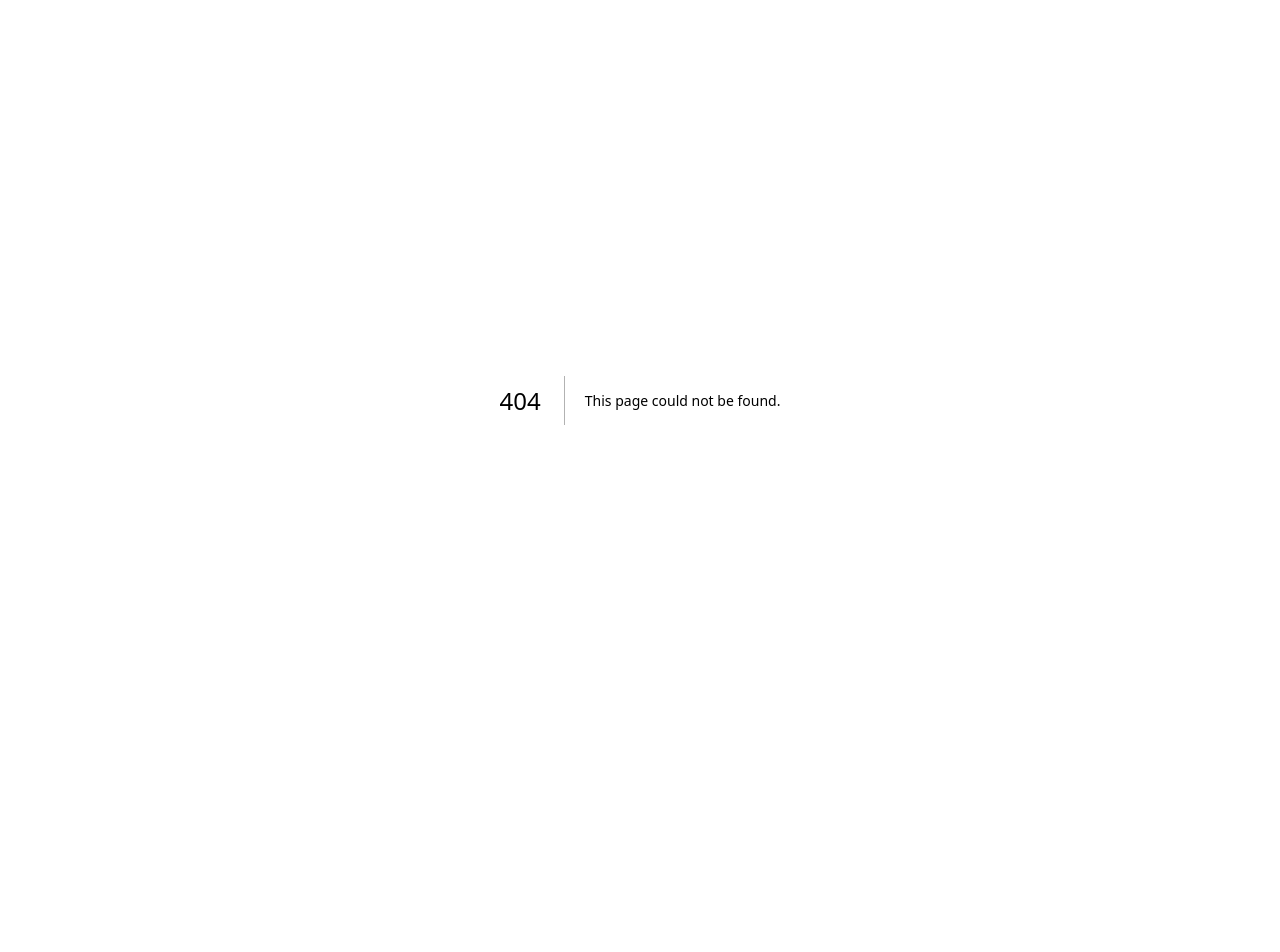
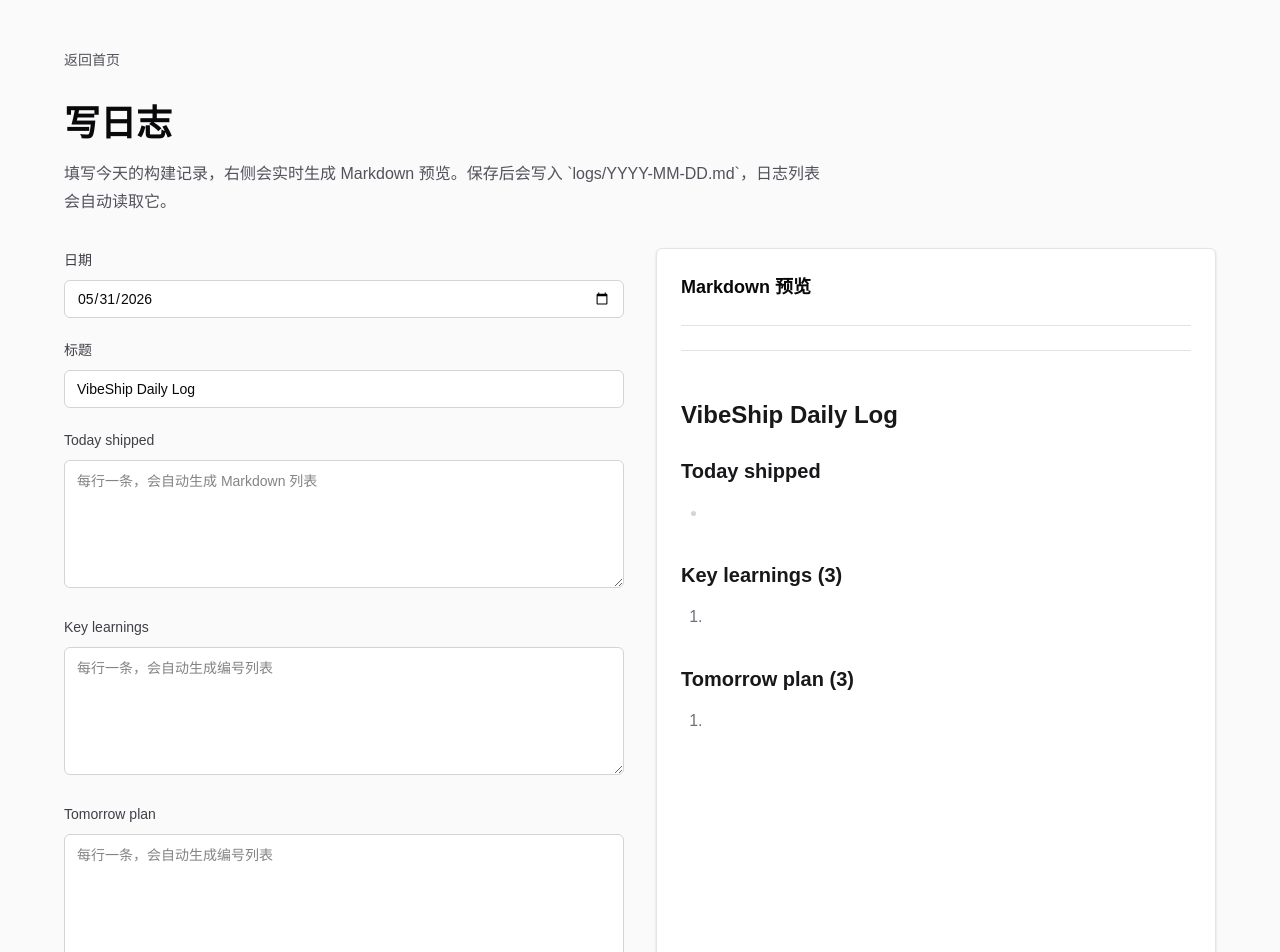
Before and after one commit to guminghui1996-gif/vibeship, a Next.js app: page /new in a window 1280 px wide. Before the commit this address had no page. Shown: the top 952 px of the page. Before the commit the page ends 800 px from the top, so only its background shows below. Built offline with nearby package versions, Linux system fonts and the light colour scheme.

Commit message:
add /new log creator

```diff
--- /dev/null
+++ b/app/new/NewLogForm.tsx
@@ -0,0 +1,188 @@
+"use client";
+
+import Link from "next/link";
+import { useActionState, useMemo, useState } from "react";
+import Markdown from "@/app/components/Markdown";
+import { saveLogAction, type SaveLogState } from "./actions";
+
+const initialState: SaveLogState = {};
+
+function getToday() {
+  return new Date().toLocaleDateString("en-CA");
+}
+
+function listFromText(value: string) {
+  return value
+    .split(/\r?\n/)
+    .map((line) => line.trim())
+    .filter(Boolean);
+}
+
+function buildPreview({
+  keyLearnings,
+  title,
+  todayShipped,
+  tomorrowPlan
+}: {
+  keyLearnings: string;
+  title: string;
+  todayShipped: string;
+  tomorrowPlan: string;
+}) {
+  const shipped = listFromText(todayShipped);
+  const learnings = listFromText(keyLearnings);
+  const plan = listFromText(tomorrowPlan);
+
+  return [
+    "---",
+    "",
+    `## ${title || "VibeShip Daily Log"}`,
+    "",
+    "### Today shipped",
+    "",
+    ...(shipped.length ? shipped.map((item) => `- ${item}`) : ["- "]),
+    "",
+    "### Key learnings (3)",
+    "",
+    ...(learnings.length
+      ? learnings.map((item, index) => `${index + 1}) ${item}`)
+      : ["1) "]),
+    "",
+    "### Tomorrow plan (3)",
+    "",
+    ...(plan.length ? plan.map((item, index) => `${index + 1}) ${item}`) : ["1) "])
+  ].join("\n");
+}
+
+export default function NewLogForm() {
+  const [state, formAction, isPending] = useActionState(
+    saveLogAction,
+    initialState
+  );
+  const [date, setDate] = useState(getToday);
+  const [title, setTitle] = useState("VibeShip Daily Log");
+  const [todayShipped, setTodayShipped] = useState("");
+  const [keyLearnings, setKeyLearnings] = useState("");
+  const [tomorrowPlan, setTomorrowPlan] = useState("");
+
+  const preview = useMemo(
+    () =>
+      buildPreview({
+        keyLearnings,
+        title,
+        todayShipped,
+        tomorrowPlan
+      }),
+    [keyLearnings, title, todayShipped, tomorrowPlan]
+  );
+
+  return (
+    <div className="mt-8 grid gap-8 lg:grid-cols-[minmax(0,1fr)_minmax(0,1fr)]">
+      <form action={formAction} className="space-y-5">
+        <label className="block">
+          <span className="text-sm font-medium text-zinc-700">日期</span>
+          <input
+            className="mt-2 w-full rounded-md border border-zinc-300 bg-white px-3 py-2 text-sm outline-none transition focus:border-zinc-950"
+            name="date"
+            onChange={(event) => setDate(event.target.value)}
+            required
+            type="date"
+            value={date}
+          />
+        </label>
+
+        <label className="block">
+          <span className="text-sm font-medium text-zinc-700">标题</span>
+          <input
+            className="mt-2 w-full rounded-md border border-zinc-300 bg-white px-3 py-2 text-sm outline-none transition focus:border-zinc-950"
+            name="title"
+            onChange={(event) => setTitle(event.target.value)}
+            required
+            type="text"
+            value={title}
+          />
+        </label>
+
+        <label className="block">
+          <span className="text-sm font-medium text-zinc-700">
+            Today shipped
+          </span>
+          <textarea
+            className="mt-2 min-h-32 w-full rounded-md border border-zinc-300 bg-white px-3 py-2 text-sm leading-6 outline-none transition focus:border-zinc-950"
+            name="todayShipped"
+            onChange={(event) => setTodayShipped(event.target.value)}
+            placeholder="每行一条，会自动生成 Markdown 列表"
+            required
+            value={todayShipped}
+          />
+        </label>
+
+        <label className="block">
+          <span className="text-sm font-medium text-zinc-700">
+            Key learnings
+          </span>
+          <textarea
+            className="mt-2 min-h-32 w-full rounded-md border border-zinc-300 bg-white px-3 py-2 text-sm leading-6 outline-none transition focus:border-zinc-950"
+            name="keyLearnings"
+            onChange={(event) => setKeyLearnings(event.target.value)}
+            placeholder="每行一条，会自动生成编号列表"
+            required
+            value={keyLearnings}
+          />
+        </label>
+
+        <label className="block">
+          <span className="text-sm font-medium text-zinc-700">
+            Tomorrow plan
+          </span>
+          <textarea
+            className="mt-2 min-h-32 w-full rounded-md border border-zinc-300 bg-white px-3 py-2 text-sm leading-6 outline-none transition focus:border-zinc-950"
+            name="tomorrowPlan"
+            onChange={(event) => setTomorrowPlan(event.target.value)}
+            placeholder="每行一条，会自动生成编号列表"
+            required
+            value={tomorrowPlan}
+          />
+        </label>
+
+        <div className="flex flex-wrap items-center gap-3">
+          <button
+            className="inline-flex items-center rounded-md bg-zinc-950 px-4 py-2 text-sm font-medium text-white transition hover:bg-zinc-800 disabled:cursor-not-allowed disabled:bg-zinc-400"
+            disabled={isPending}
+            type="submit"
+          >
+            {isPending ? "保存中..." : "保存日志"}
+          </button>
+          <Link
+            className="text-sm font-medium text-zinc-600 transition hover:text-zinc-950"
+            href="/logs"
+          >
+            返回日志列表
+          </Link>
+        </div>
+
+        {state.message ? (
+          <div className="rounded-md border border-emerald-200 bg-emerald-50 p-4 text-sm text-emerald-800">
+            <p>{state.message}</p>
+            <Link className="mt-2 inline-block font-medium underline" href="/logs">
+              去日志列表查看
+            </Link>
+          </div>
+        ) : null}
+
+        {state.error ? (
+          <p className="rounded-md border border-red-200 bg-red-50 p-4 text-sm text-red-700">
+            {state.error}
+          </p>
+        ) : null}
+      </form>
+
+      <section className="rounded-md border border-zinc-200 bg-white p-6 shadow-sm">
+        <h2 className="text-lg font-semibold tracking-normal">Markdown 预览</h2>
+        <div className="mt-6 border-t border-zinc-200 pt-6">
+          <Markdown content={preview} />
+        </div>
+      </section>
+    </div>
+  );
+}
--- /dev/null
+++ b/app/new/actions.ts
@@ -0,0 +1,100 @@
+"use server";
+
+import { mkdir, writeFile } from "node:fs/promises";
+import path from "node:path";
+import { revalidatePath } from "next/cache";
+
+export type SaveLogState = {
+  error?: string;
+  href?: string;
+  message?: string;
+};
+
+const datePattern = /^\d{4}-\d{2}-\d{2}$/;
+
+function getLines(formData: FormData, name: string) {
+  const value = formData.get(name);
+
+  if (typeof value !== "string") {
+    return [];
+  }
+
+  return value
+    .split(/\r?\n/)
+    .map((line) => line.trim())
+    .filter(Boolean);
+}
+
+function buildMarkdown(formData: FormData) {
+  const date = String(formData.get("date") ?? "").trim();
+  const title = String(formData.get("title") ?? "").trim();
+  const todayShipped = getLines(formData, "todayShipped");
+  const keyLearnings = getLines(formData, "keyLearnings");
+  const tomorrowPlan = getLines(formData, "tomorrowPlan");
+
+  if (!datePattern.test(date)) {
+    throw new Error("请输入 YYYY-MM-DD 格式的日期。");
+  }
+
+  if (!title) {
+    throw new Error("请输入日志标题。");
+  }
+
+  if (!todayShipped.length || !keyLearnings.length || !tomorrowPlan.length) {
+    throw new Error("请至少填写 Today shipped、Key learnings、Tomorrow plan 各一条。");
+  }
+
+  const markdown = [
+    "---",
+    "",
+    `## ${title}`,
+    "",
+    "### Today shipped",
+    "",
+    ...todayShipped.map((item) => `- ${item}`),
+    "",
+    "### Key learnings (3)",
+    "",
+    ...keyLearnings.map((item, index) => `${index + 1}) ${item}`),
+    "",
+    "### Tomorrow plan (3)",
+    "",
+    ...tomorrowPlan.map((item, index) => `${index + 1}) ${item}`),
+    ""
+  ].join("\n");
+
+  return { date, markdown };
+}
+
+export async function saveLogAction(
+  _previousState: SaveLogState,
+  formData: FormData
+): Promise<SaveLogState> {
+  try {
+    const { date, markdown } = buildMarkdown(formData);
+    const logsDir = path.join(process.cwd(), "logs");
+    const filePath = path.join(logsDir, `${date}.md`);
+
+    await mkdir(logsDir, { recursive: true });
+    await writeFile(filePath, markdown, { encoding: "utf8", flag: "wx" });
+
+    revalidatePath("/logs");
+    revalidatePath(`/logs/${date}`);
+
+    return {
+      href: `/logs/${date}`,
+      message: `已保存 logs/${date}.md`
+    };
+  } catch (error) {
+    const message =
+      error instanceof Error ? error.message : "保存失败，请稍后重试。";
+
+    if ((error as NodeJS.ErrnoException).code === "EEXIST") {
+      return {
+        error: "这个日期的日志已经存在，请换一个日期或手动编辑已有文件。"
+      };
+    }
+
+    return { error: message };
+  }
+}
--- /dev/null
+++ b/app/new/page.tsx
@@ -0,0 +1,29 @@
+import Link from "next/link";
+import NewLogForm from "./NewLogForm";
+
+export default function NewLogPage() {
+  return (
+    <main className="min-h-screen bg-zinc-50 px-6 py-12 text-zinc-950">
+      <section className="mx-auto w-full max-w-6xl">
+        <Link
+          className="text-sm font-medium text-zinc-600 transition hover:text-zinc-950"
+          href="/"
+        >
+          返回首页
+        </Link>
+
+        <header className="mt-8 max-w-3xl">
+          <h1 className="text-3xl font-semibold tracking-normal sm:text-4xl">
+            写日志
+          </h1>
+          <p className="mt-4 text-base leading-7 text-zinc-600">
+            填写今天的构建记录，右侧会实时生成 Markdown 预览。保存后会写入
+            `logs/YYYY-MM-DD.md`，日志列表会自动读取它。
+          </p>
+        </header>
+
+        <NewLogForm />
+      </section>
+    </main>
+  );
+}
```
